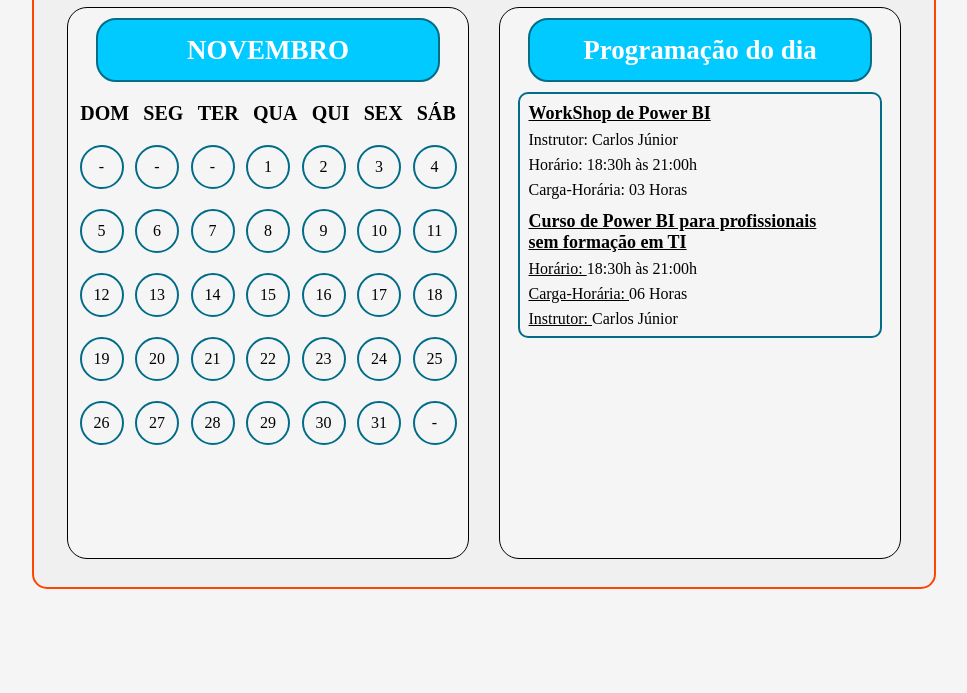
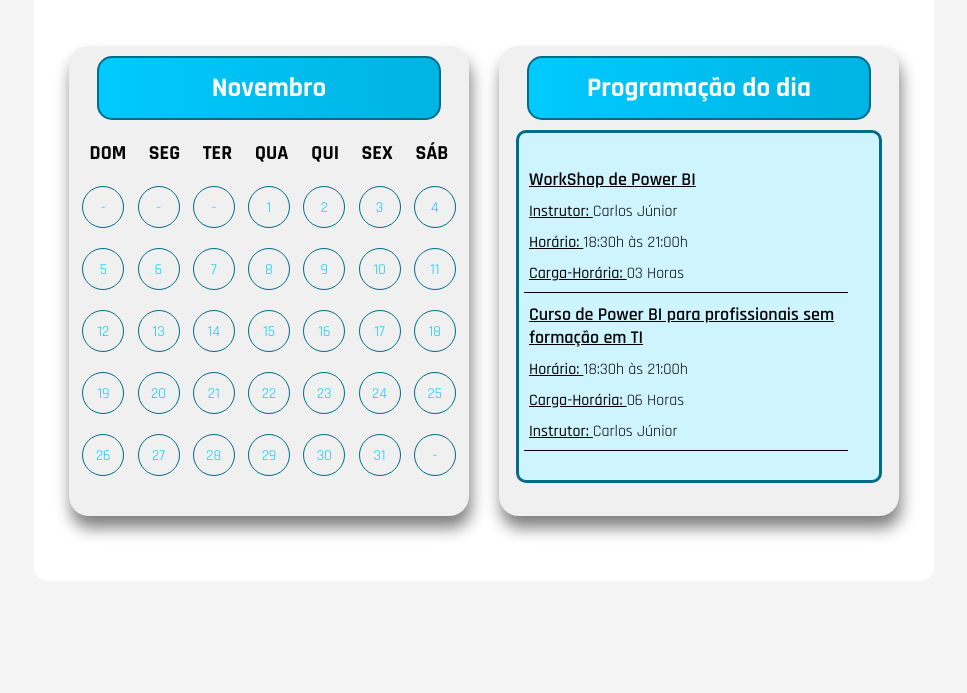
Before and after one commit to Lucassantos000/Agenda-CMD, a plain HTML site: page agenda.html in a window 1280 px wide. Shown: the part 107-800 px from the top of the page, without its empty margins (156-1123 px from the left). Drawn offline with Linux system fonts and the light colour scheme.

Commit message:
Commit num_2
Formatação das caixas, efeito hover, efeito sombra

```diff
--- a/agenda.html
+++ b/agenda.html
@@ -5,7 +5,11 @@
     <meta http-equiv="X-UA-Compatible" content="IE=edge">
     <meta name="viewport" content="width=device-width, initial-scale=1.0">
 
-<link rel="stylesheet" href="./style.css">
+    <link rel="stylesheet" href="./style.css">
+
+    <link rel="preconnect" href="https://fonts.googleapis.com">
+    <link rel="preconnect" href="https://fonts.gstatic.com" crossorigin>
+    <link href="https://fonts.googleapis.com/css2?family=Rajdhani:wght@300;400;500;600;700&display=swap" rel="stylesheet">
 
     <title>AGENDA</title>
 
@@ -32,7 +36,7 @@
         <div class="container-agenda">
 
             <div class="titulo-container">
-                <h2>NOVEMBRO</h2>
+                <h2>Novembro</h2>
 
             </div>
 
@@ -112,9 +116,9 @@
 
                     <p class="titulo-informacao"> WorkShop de Power BI</p>
 
-                    <p class="texto-informacao"> <a style=" color: black; href="#">Instrutor: </a> Carlos Júnior </p>
-                    <p class="texto-informacao"> <a style=" color: black; href="#">Horário: </a> 18:30h às 21:00h </p>
-                    <p class="texto-informacao"> <a style=" color: black; href="#">Carga-Horária: </a> 03 Horas </p>
+                    <p class="texto-informacao"> <a  href="#">Instrutor: </a> Carlos Júnior </p>
+                    <p class="texto-informacao"> <a  href="#">Horário: </a> 18:30h às 21:00h </p>
+                    <p class="texto-informacao"> <a  href="#">Carga-Horária: </a> 03 Horas </p>
 
 
                 </div>
@@ -124,9 +128,9 @@
 
                     <p class="titulo-informacao"> Curso de Power BI para profissionais sem formação em TI</p>
 
-                    <p class="texto-informacao"> <a style=" color: black; " href="#">Horário: </a> 18:30h às 21:00h </p>
-                    <p class="texto-informacao"> <a style=" color: black; "  style="text-decoration: none; color: black; "href="#">Carga-Horária: </a> 06 Horas </p>
-                    <p class="texto-informacao"> <a style=" color: black; " href="#">Instrutor: </a> Carlos Júnior </p>
+                    <p class="texto-informacao"> <a  href="#">Horário: </a> 18:30h às 21:00h </p>
+                    <p class="texto-informacao"> <a  href="#">Carga-Horária: </a> 06 Horas </p>
+                    <p class="texto-informacao"> <a  href="#">Instrutor: </a> Carlos Júnior </p>
 
                 </div>
 
--- a/style.css
+++ b/style.css
@@ -8,12 +8,13 @@
     display: flex;
     flex-direction: column;
     align-items: center;
+    font-family: 'Rajdhani', sans-serif;
  }
 
  .titulo{
     align-items: center;
     background-color:teal;
-    border: 2px black solid;
+    border-radius: 15px;
     color:white;
     display: flex;
     height: 60px;
@@ -24,8 +25,8 @@
  }
 
  .container{
-     background-color: #F0F0F0;
-     border: 2px orangered solid;
+     align-content: center;
+     background-color: white;
      border-radius: 15px;
      display: flex;
      flex-direction: row;
@@ -37,15 +38,15 @@
  }
 
  .container-agenda{
-     background-color: whitesmoke;
-     border: 1px black solid;
+     background-color: #F0F0F0;
      border-radius: 20px;
      display: flex;
      flex-direction: column;
      margin: 20px 15px;
      width: 400px;
-     height: 550px;
-     align-items: center;   ,
+     height: 470px;
+     align-items: center;
+     filter: drop-shadow(2px 12px 8px gray);
 
 
  }
@@ -79,34 +80,43 @@
  .dia{
      align-items: center;
      display: flex;
-     border: 2px #006C88 solid;
+     border: 1.0px #006C88 solid;
      border-radius: 50%;
+     color: #00CAFF;
      justify-content: center;
+     font-size: 15px;
      width: 40px;
      height: 40px;
+    transition: 0.5s;
+ }
 
-
+ .dia:hover{
+     color: white;
+     background-color: #00CAFF;
+     width: 50px;
+     height: 50px;
+     font-size: 20px;
+     font-weight: 600;
  }
 
 
 
  .container-informacao{
-     background-color: whitesmoke;
-    border: 1px black solid;
-    border-radius: 20px;
+     background-color: #F0F0F0;
+     border-radius: 20px;
      display: flex;
      flex-direction: column;
-     height: 550px;
+     height: 470px;
      margin: 20px 15px;
      width: 400px;
      align-items: center;
-
+     filter: drop-shadow(2px 12px 8px gray);
  }
 
  .titulo-container{
-     background-color: #00CAFF;
+     background: linear-gradient(to right, #00CAFF, #00B3E2 );
      border: 2px #006C88 solid;
-     border-radius: 20px;
+     border-radius: 15px;
      color: white;
      font-size: 18px;
      height: 60px;
@@ -120,8 +130,10 @@
 
  .informacao{
      width: 90%;
-     border: 2px #006C88 solid;
+     border: 3px #006C88 solid;
      border-radius: 10px;
+     background-color: #CEF5FF;
+     padding: 25px 0px;
  }
 
  .new-informacoes{
@@ -131,15 +143,30 @@
      margin: 5px;
      width: 90%;
 
+
+ }
+
+ .new-informacoes::after {
+     content: '';
+     margin-top: 3px;
+     width: 100%;
+     height: 0.5px;
+     background-color: black;
+     align-items: center;
  }
 
 
  .new-informacoes p{
-     margin: 3.5px;
+     margin: 5px;
  }
  .titulo-informacao{
     text-decoration: underline;
     color: black;
-    font-weight: 550;
+    font-weight: 600;
     font-size: 18px;
 }
+
+.new-informacoes a{
+    font-weight: 500;
+    color: black
+}
```
